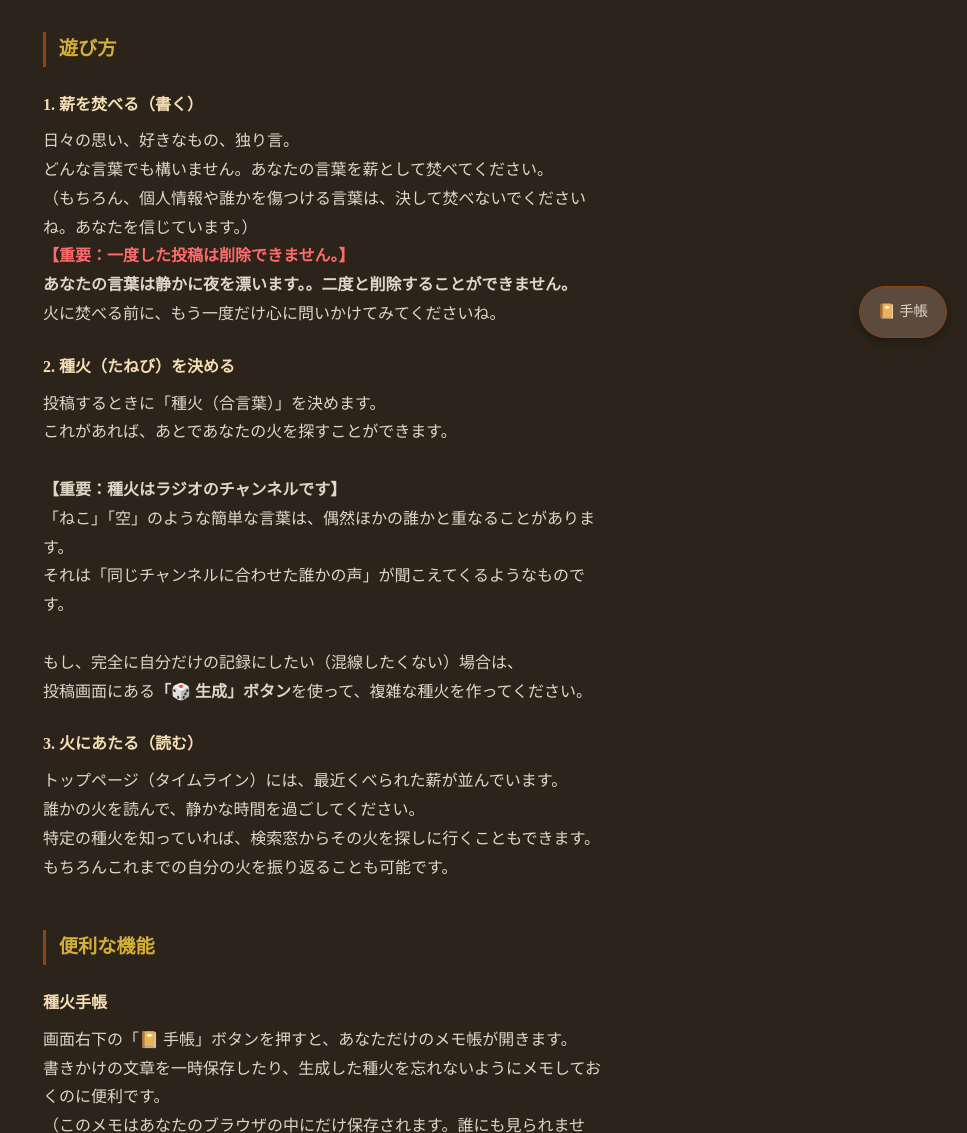
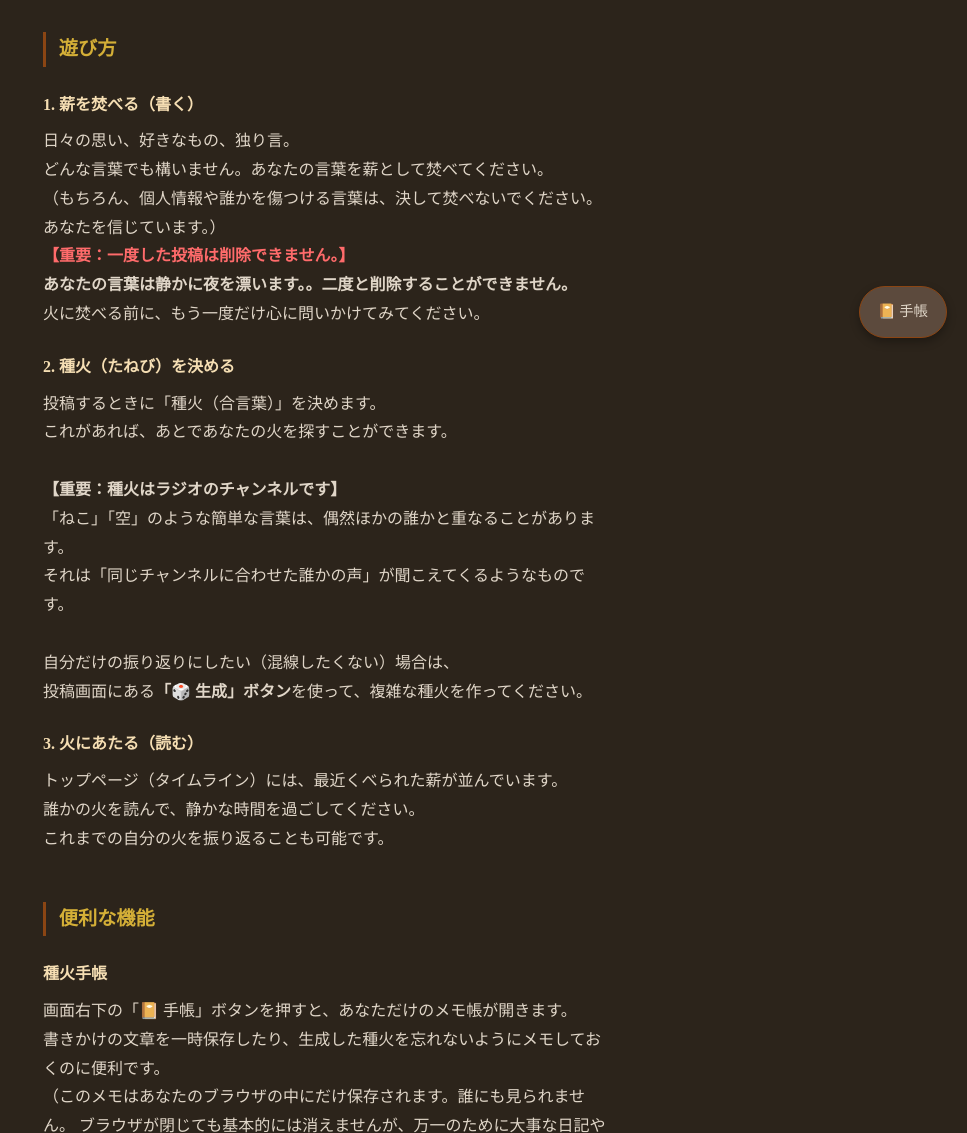
Before and after one commit to karaagenomuranaoya/yotakibi, a Flask app: page /manual in a window 1280 px wide. Shown: the part 442-1575 px from the top of the page, without its empty margins (313-1280 px from the left). Run offline with Flask 3, Linux system fonts and the light colour scheme.

Commit message:
manual wording

```diff
--- a/app/templates/manual.html
+++ b/app/templates/manual.html
@@ -23,11 +23,11 @@
         <p>
             日々の思い、好きなもの、独り言。<br>
             どんな言葉でも構いません。あなたの言葉を薪として焚べてください。<br>
-            （もちろん、個人情報や誰かを傷つける言葉は、決して焚べないでくださいね。あなたを信じています。）
+            （もちろん、個人情報や誰かを傷つける言葉は、決して焚べないでください。あなたを信じています。）
             <br>
             <strong style="color: #ff6b6b;">【重要：一度した投稿は削除できません。】</strong><br>
             <strong>あなたの言葉は静かに夜を漂います。。二度と削除することができません。</strong><br>
-            火に焚べる前に、もう一度だけ心に問いかけてみてくださいね。
+            火に焚べる前に、もう一度だけ心に問いかけてみてください。
         </p>
 
         <h3>2. 種火（たねび）を決める</h3>
@@ -39,7 +39,7 @@
             「ねこ」「空」のような簡単な言葉は、偶然ほかの誰かと重なることがあります。<br>
             それは「同じチャンネルに合わせた誰かの声」が聞こえてくるようなものです。<br>
             <br>
-            もし、完全に自分だけの記録にしたい（混線したくない）場合は、<br>
+            自分だけの振り返りにしたい（混線したくない）場合は、<br>
             投稿画面にある<strong>「🎲 生成」ボタン</strong>を使って、複雑な種火を作ってください。
         </p>
 
@@ -47,8 +47,7 @@
         <p>
             トップページ（タイムライン）には、最近くべられた薪が並んでいます。<br>
             誰かの火を読んで、静かな時間を過ごしてください。<br>
-            特定の種火を知っていれば、検索窓からその火を探しに行くこともできます。<br>
-            もちろんこれまでの自分の火を振り返ることも可能です。
+            これまでの自分の火を振り返ることも可能です。
         </p>
     </div>
 
```
